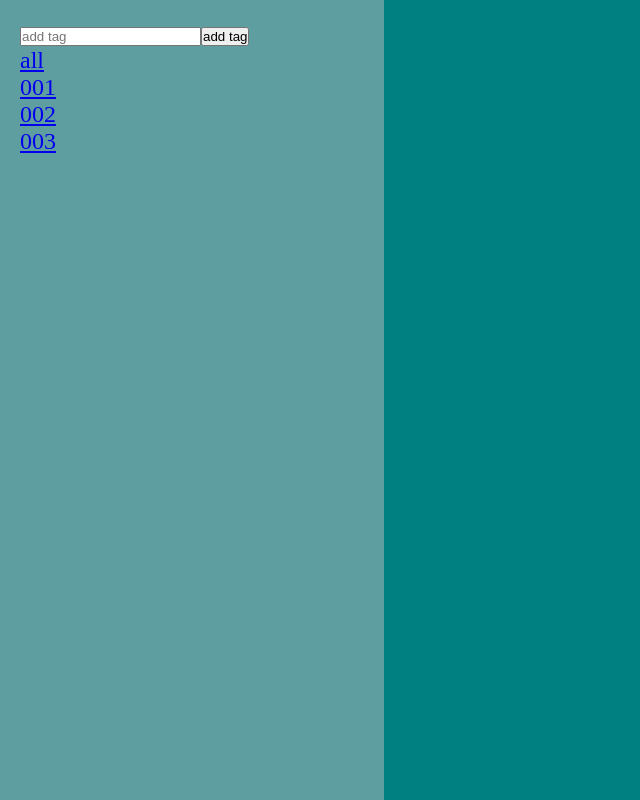
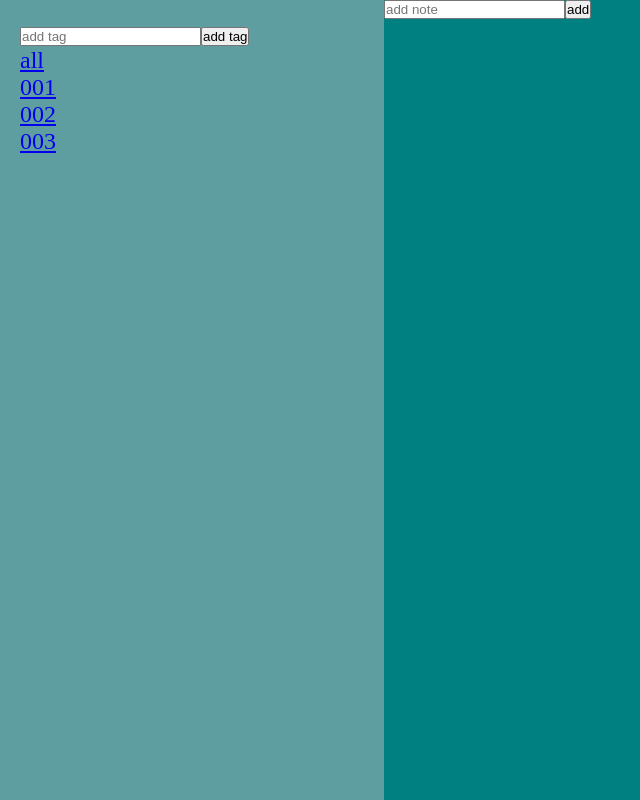
Before and after one commit to AleksTimofeev/note-editor, a React (Create React App) app: page /#/note in a window 1280 px wide. Shown: the whole page, without its empty margins (0-640 px from the left). Built offline with nearby package versions, Linux system fonts and the light colour scheme.

Commit message:
add component add note

```diff
--- a/src/components/notes/NotesContainer.tsx
+++ b/src/components/notes/NotesContainer.tsx
@@ -3,6 +3,7 @@ import {useLocation, useParams} from "react-router-dom";
 import {useAppSelector} from "../../store/store";
 import {Note} from "./note/Note";
 import styles from './NotesContainer.module.scss'
+import {AddNote} from "./addNote/AddNote";
 
 export const NotesContainer = () => {
 
@@ -24,6 +25,7 @@ export const NotesContainer = () => {
 
   return (
     <div className={styles.wrapper}>
+      <AddNote />
       {notesForRender && notesForRender.map(item => (
         <Note key={item.id} noteData={item} />
       ))}
--- /dev/null
+++ b/src/components/notes/addNote/AddNote.module.scss
@@ -0,0 +1,3 @@
+.wrapper {
+  width: 100%;
+}
--- /dev/null
+++ b/src/components/notes/addNote/AddNote.tsx
@@ -0,0 +1,28 @@
+import React, {useState} from 'react';
+import styles from './AddNote.module.scss'
+import {useAppDispatch} from "../../../store/store";
+import {addNote} from "../../../store/noteReducer";
+
+export const AddNote = () => {
+
+  const dispatch = useAppDispatch()
+  const [value, setValue] = useState('')
+
+  const handleChange = (e: React.ChangeEvent<HTMLInputElement>) => {
+    setValue(e.currentTarget.value)
+  }
+  const handleAddNote = () => {
+    dispatch(addNote(value))
+  }
+  return (
+    <div className={styles.wrapper}>
+      <input
+        type="text"
+        placeholder={'add note'}
+        value={value}
+        onChange={handleChange}
+      />
+      <button onClick={handleAddNote}>add</button>
+    </div>
+  );
+}
--- a/src/components/notes/note/Note.tsx
+++ b/src/components/notes/note/Note.tsx
@@ -10,10 +10,6 @@ export const Note: React.FC<PropsType> = ({noteData}) => {
 
   const newText = noteData.text.split(' ').map(item => item.charAt(0) === '#' ? item.substring(1) : item)
 
-  console.log(newText)
-  // console.log(newText.map(item => (
-  //   noteData.tags.some((value) => value === item) ? `${<h4>{item}</h4> }` : `${item }`
-  // )))
 
   return (
     <div className={styles.wrapper}>
```
